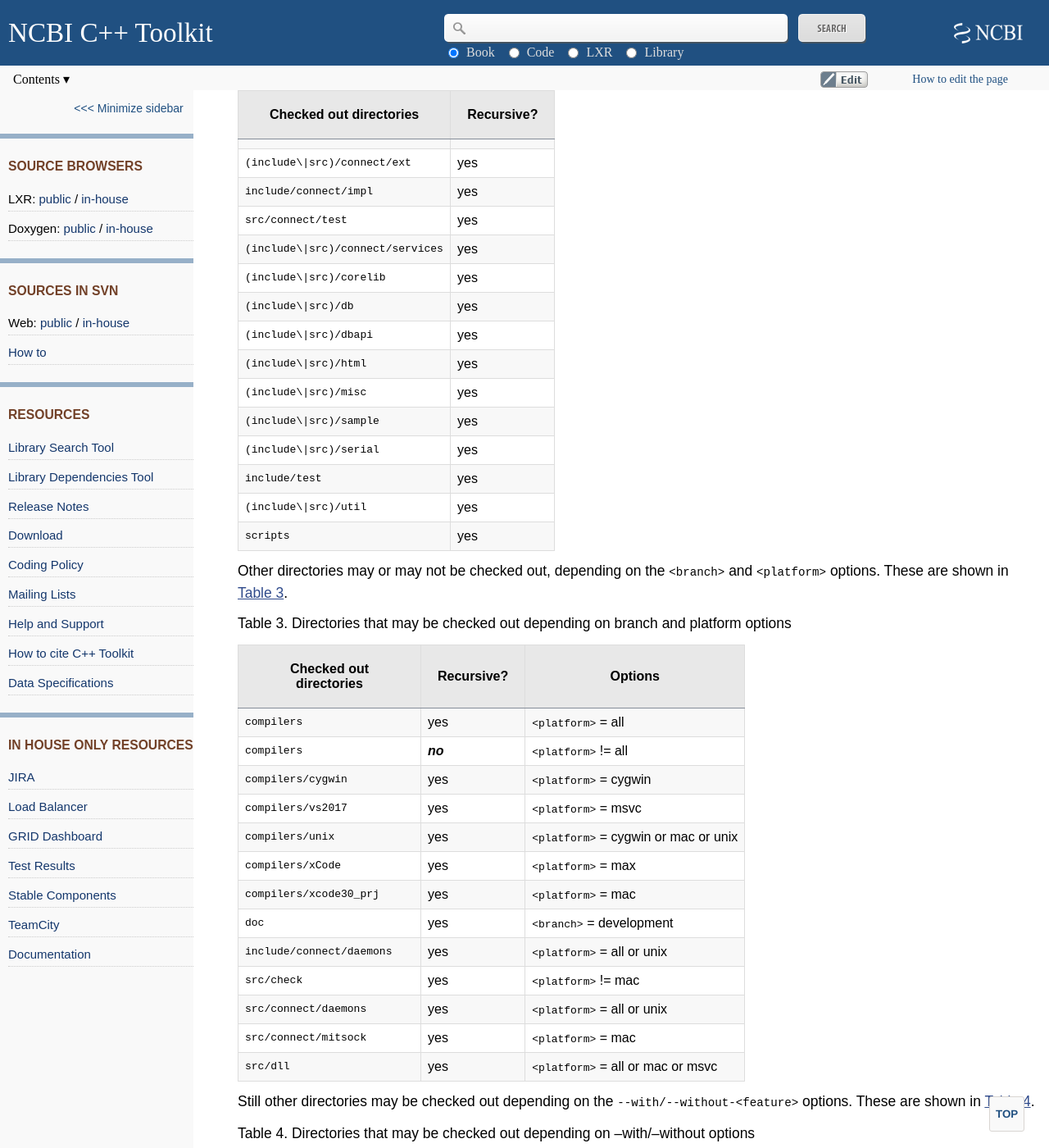
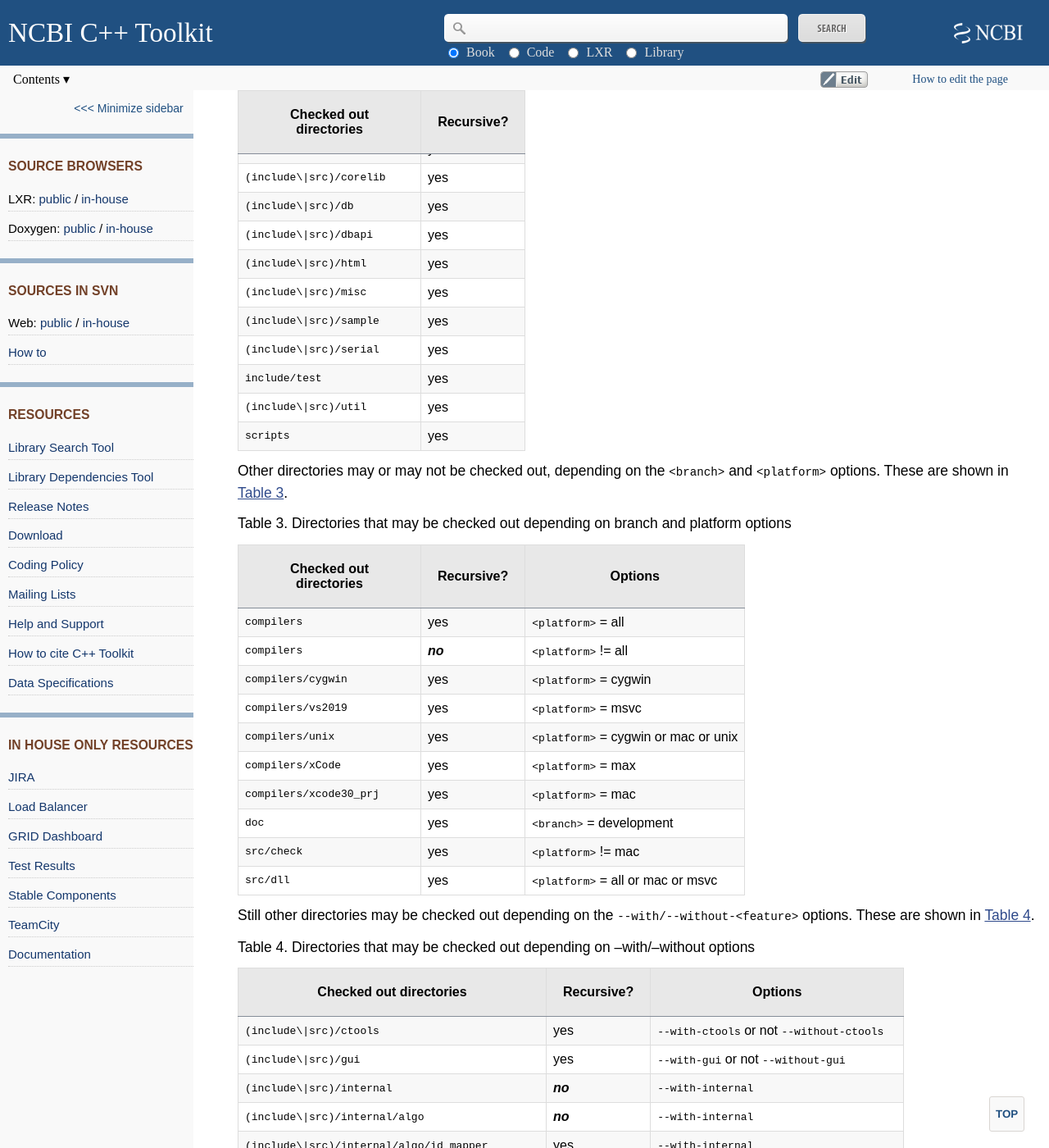
Before and after one commit to ncbi/cxx-toolkit, a Jekyll site: the page built from pages/ch_getcode_svn.md, in a window 1280 px wide and 1400 px high, scrolled down 7689 px. Shown: the whole window at 82% size. Built offline with Jekyll 4.4.1, drawn with Linux system fonts in a browser that asks for light colours.

Commit message:
ch_getcode_svn: Update svn_core's coverage.
Connect's coverage is always fully recursive, and vs2019 has replaced
vs2017.  JIRA: CXX-11747, CXX-12690.

```diff
--- a/pages/ch_getcode_svn.md
+++ b/pages/ch_getcode_svn.md
@@ -280,11 +280,7 @@
 | `src/build-system`    | yes  |
 | `(include\|src)/cgi`  | yes  |
 | `include/common`      | yes  |
-| `(include\|src)/connect`    | ***no***   |
-| `(include\|src)/connect/ext`      | yes  |
-| `include/connect/impl`      | yes  |
-| `src/connect/test`    | yes  |
-| `(include\|src)/connect/services` | yes  |
+| `(include\|src)/connect`    | yes  |
 | `(include\|src)/corelib`    | yes  |
 | `(include\|src)/db`   | yes  |
 | `(include\|src)/dbapi`      | yes  |
@@ -309,15 +305,12 @@
 | `compilers`   | yes  | `<platform>` = all |
 | `compilers`   | ***no***   | `<platform>` != all      |
 | `compilers/cygwin`  | yes  | `<platform>` = cygwin    |
-| `compilers/vs2017`  | yes  | `<platform>` = msvc      |
+| `compilers/vs2019`  | yes  | `<platform>` = msvc      |
 | `compilers/unix`    | yes  | `<platform>` = cygwin or mac or unix |
 | `compilers/xCode`   | yes  | `<platform>` = max |
 | `compilers/xcode30_prj`   | yes  | `<platform>` = mac |
 | `doc`   | yes  | `<branch>` = development |
-| `include/connect/daemons` | yes  | `<platform>` = all or unix     |
 | `src/check`   | yes  | `<platform>` != mac      |
-| `src/connect/daemons`     | yes  | `<platform>` = all or unix     |
-| `src/connect/mitsock`     | yes  | `<platform>` = mac |
 | `src/dll`     | yes  | `<platform>` = all or mac or msvc    |
 
 <div class="table-scroll"></div>
```
